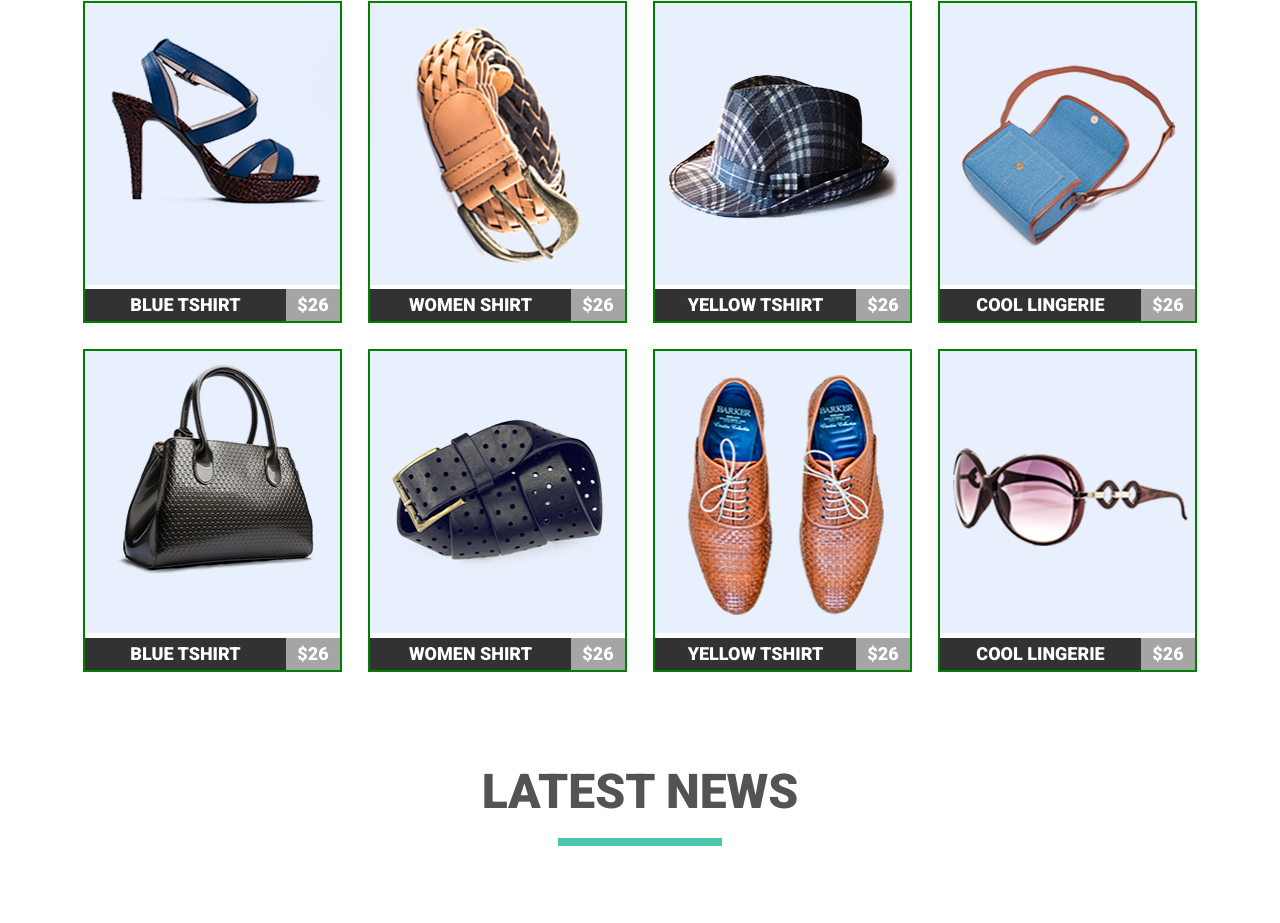
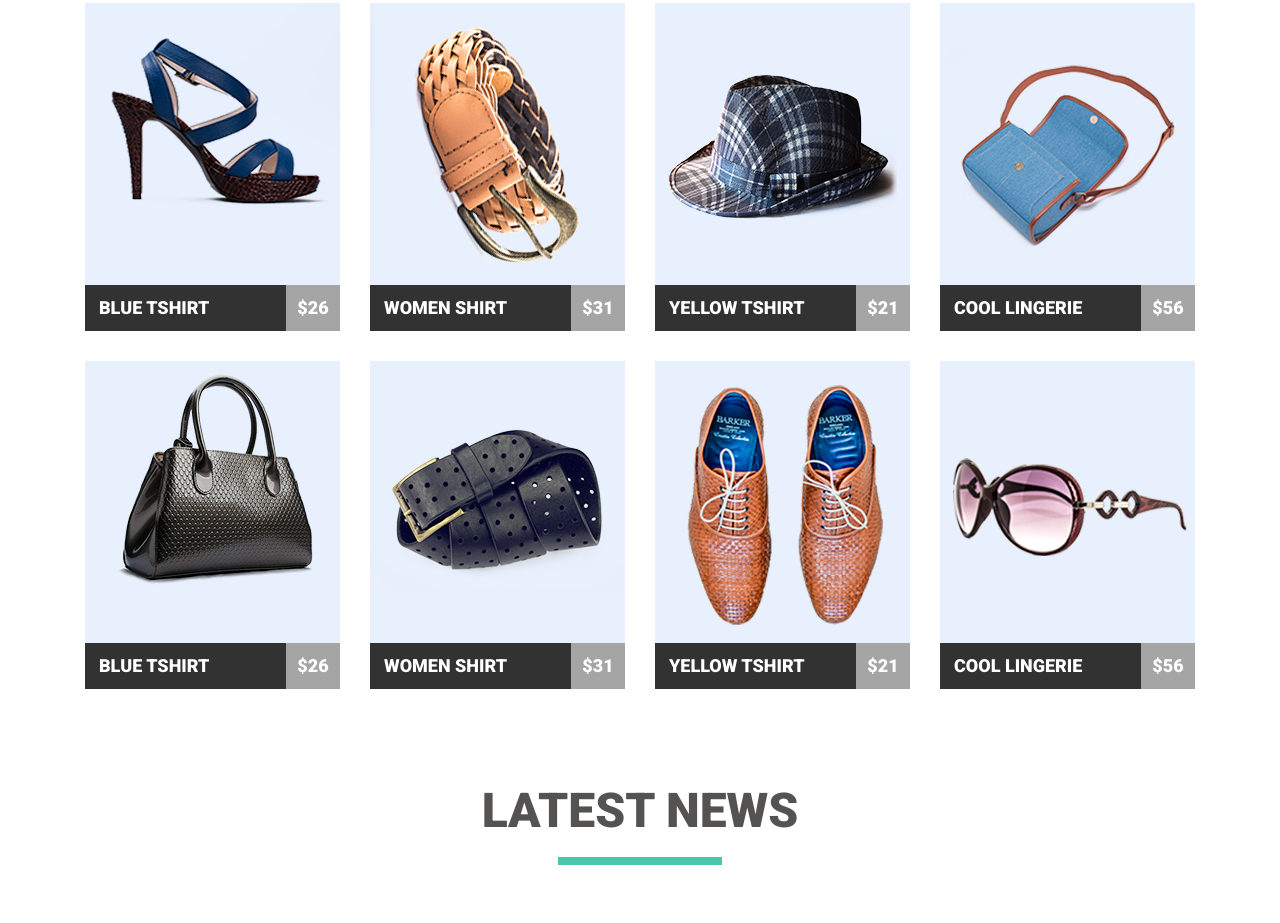
Before and after one commit to Andriy1982/goit-fe-course, a plain HTML site: page html-css/module-04/index.html in a window 1280 px wide. Shown: the part 333-1256 px from the top of the page. Drawn offline with nearby package versions, Linux system fonts and the light colour scheme.

Commit message:
homework-4 completed

```diff
--- a/html-css/module-04/css/styles.css
+++ b/html-css/module-04/css/styles.css
@@ -1,24 +1,24 @@
 body {
-    /* margin: 0px;
-    padding: 0px;    */
        color: #555252;
-    /* background-color: rgb(218, 120, 120); */
    }
 .conteiner {
     width: 1110px;
     padding-top: 38px;
     margin: 0px auto 104px;
-    /* background-color: rgb(65, 161, 116); */
     }
 .conteiner-main {
     width: 1110px;
     margin: 0 auto;
 }
-
 .clearfix::after {
     display: table;
     content: '';
     clear: both;
+}
+img{
+    display: block;
+    max-width: 100%;
+    height: auto;
 }
 h2,
 h3,
@@ -26,9 +26,6 @@ p {
     margin: 0;
     padding: 0;
 }
-/* HEADER */
-
-
 .logotip {
     float: left;
     display: block;
@@ -61,26 +58,23 @@ font-weight: bold;
 }
 .site-navigation a {
     display: block;
-    color: #000;
+    color: #0f0101;
     text-decoration: none;
     text-transform: uppercase;
     font-family: 'Open Sans', sans-serif;
     font-weight: bold;
-    /* font-size: 0.494cm; */
-    line-height: 0.785;
+    font-size: 14px;
+    line-height: 11px;
 }
 .site-navigation a:hover,
 .site-navigation a:focus {
     color: rgb( 26, 188, 156 );
     }
-
-
-/* Section Product */
 .products h2{
     margin-bottom: 30px;
     font-family: 'Roboto', sans-serif;
     font-size: 48px;
-    font-weight: 900px;
+    font-weight: 900;
     line-height: 32px;
     text-align: center;
 }
@@ -103,7 +97,6 @@ font-weight: bold;
 .products-list-item {
     float: left;
     width: 255px;
-    outline: 2px solid green;
 }
 .products-list-item:not(:nth-child(4n)) {
     margin-right: 30px;
@@ -114,57 +107,53 @@ margin-bottom: 30px;
 .products {
     margin-bottom: 106px;
 }
-
-.products-name {
-    /* background-color: rgb( 50, 50, 50 ); */
-}
 .products-name h3 {
     float: left;
-    background-color: rgb( 50, 50, 50 );
+    padding: 7px 0px 7px 14px;
+    width: 187px;
     font-size: 18px;
     font-family: 'Roboto', sans-serif;
-    color: rgb( 255, 255, 255 );
     text-transform: uppercase;
     line-height: 32px;
     font-weight: 900;
-    text-align: center;
-    width: 201px;
+    color: rgb( 255, 255, 255 );
+    background-color: rgb( 50, 50, 50 );
 }
 .products-name p {
+    float: right;
+    padding: 7px 0px;
+    width: 54px;
     font-size: 18px;
     color: rgb( 255, 255, 255 );
-    float: right;
     text-transform: uppercase;
     font-family: 'Roboto', sans-serif;
     font-weight: 900;
-    width: 54px;
     text-align: center;
     line-height: 32px;
-
 }
 .products-name p {
     background-color: rgba( 50, 50, 50 ,0.44);
 }
-
 .products-name p::before {
     content: '\0024';
 }
-/* Section Blog */
-/*
+.products-list-item:hover .products-name h3 {
+    background-color: rgb(26, 188, 156)
+}
+.products-list-item:hover .products-name p {
+    background-color: rgba(26, 188, 156,0.44)
+}
 .blog {
-
-
-} */
+    margin-bottom: 44px;
+}
 .blog h2 {
     margin-bottom: 30px;
     font-family: 'Roboto', sans-serif;
     font-size: 48px;
-    font-weight: 900px;
+    font-weight: 900;
     line-height: 32px;
-    /* padding: 20px; */
     text-align: center;
 }
-
 .news {
     margin: 0;
     padding: 0;
@@ -188,23 +177,13 @@ margin-bottom: 30px;
 .news-item img {
     margin-bottom: 14px;
 }
-
 .news-item h3 {
+    margin-bottom: 12px;
     font-family: 'Open Sans', sans-serif;
-    margin-bottom: 12px;
     font-weight: 600;
     font-size: 18px;
     line-height: 26px;
 }
-/* .news-item h3::after {
-    display: block;
-    margin-top: 12px;
-    width: 136px;
-    height: 4px;
-    content: '' ;
-    background-color: #4ec6ab;
-} */
-/* Полоса між абзацом і текстом */
 .news-item p::before {
     display: block;
     margin-bottom: 26px;
@@ -213,7 +192,6 @@ margin-bottom: 30px;
     content: '' ;
     background-color: #4ec6ab;
 }
-
 .news-item p {
     margin-bottom: 14px;
 }
@@ -231,112 +209,5 @@ margin-bottom: 30px;
     line-height: 26px;
     color: #ffffff ;
     background-color: rgb( 78, 198, 171 );
-    box-shadow: 1px 1.732px 5px 0px rgb( 0, 0, 0 );
-    margin-bottom: 44px;
     cursor: pointer;
 }
-/* body {
-     margin: 0px;
-     padding: 0px;
-     font-family: 'Playfair Display', serif;
-     font-size: 14px;
-     color: #626262;
-    }
-img{
-    display: block;
-    max-width: 100%;
-    height: auto;
-    }
-nav{
-    padding: 76px 0px 104px ;
-    }
-.site-navigation {
-    margin: 0px;
-    padding: 0px;
-    text-align: center;
-    }
-.site-navigation li {
-    display: inline-block;
-    }
-.site-navigation li:nth-child(1){
-    margin-right: 122px;
-    }
-.site-navigation li:nth-child(2){
-    margin-right: 102px;
-     }
-.site-navigation li:nth-child(3){
-    margin-right: 96px;
-    }
-.site-navigation a {
-    display: block;
-    color: #626262;
-    text-transform: uppercase;
-    text-decoration: none;
-    line-height: 24px;
-    }
-.conteiner {
-    width: 900px;
-    margin: 0 auto;
-    }
-.site-navigation a:hover,
-.site-navigation a:focus {
-    color: #03a9f4;
-    }
-.main-content p,
-.main-content h2 {
-    margin: 0px;
-    }
-.main-list {
-    list-style: none;
-    margin: 0px 0px 52px 0px;
-    padding: 0px;
-    font-size: 0px;
-    }
-.main-list-item {
-    width: 420px;
-    display: inline-block;
-    margin-bottom: 132px;
-    }
-.main-list-item:nth-child(2n-1){
-    margin-right: 60px;
-    }
-.main-list-item:nth-last-child(-n+2) {
-    margin-bottom: 0px;
-    }
-.main-list-item h2 {
-    font-size: 30px;
-    font-weight: normal;
-    margin-bottom: 36px;
-    }
-.main-list-item p {
-    font-size: 14px;
-    line-height: 24px;
-    }
-.main-conteiner .main-paragraf {
-    font-family: 'Ubuntu', sans-serif;
-    text-transform: uppercase;
-    font-weight: lighter;
-    margin-top: 0px;
-    margin-bottom: 32px;
-    color: #b4ad9e;
-    }
-.main-list-item img {
-    margin-bottom: 30px;
-    }
-.load_more_button {
-    padding: 0px;
-    width: 164px;
-    height: 60px;
-    font-size: 20px;
-    line-height: 24px;
-    font-family: 'Times New Roman';
-    color: #626262;
-    cursor: pointer;
-    }
-.load_more {
-    text-align: center;
-    }
-
-
-
-     */
--- a/html-css/module-04/index.html
+++ b/html-css/module-04/index.html
@@ -28,59 +28,59 @@
             <h2>FEATURED PRODUCTS</h2>
             <ul class="products-list clearfix">
                 <li class="products-list-item">
-                    <img src="image/sandals.png" alt="sandals" width="255" height="282">
+                  <a href="#"><img src="image/sandals.png" alt="sandals" width="255" height="282"></a>
                     <div class="products-name clearfix">
-                        <h3>blue tshirt</h3>
+                        <a href="#"><h3>blue tshirt</h3></a>
                         <p>26</p>
                     </div>
                 </li>
                 <li class="products-list-item">
-                    <img src="image/strap.png" alt="strap" width="256" height="282">
+                   <a href="#"> <img src="image/strap.png" alt="strap" width="255" height="282"></a>
                     <div class="products-name clearfix">
-                        <h3>women shirt</h3>
+                        <a href="#"><h3>women shirt</h3></a>
+                        <p>31</p>
+                    </div>
+                </li>
+                <li class="products-list-item">
+                   <a href="#"><img src="image/hat.png" alt="hat" width="255" height="282"></a>
+                    <div class="products-name clearfix">
+                        <a href="#"><h3>yellow tshirt</h3></a>
+                        <p>21</p>
+                    </div>
+                </li>
+                <li class="products-list-item">
+                   <a href="#"><img src="image/handbag.png" alt="handbag" width="255" height="282"></a>
+                    <div class="products-name clearfix">
+                        <a href="#"><h3>cool lingerie</h3></a>
+                        <p>56</p>
+                    </div>
+                </li>
+                <li class="products-list-item">
+                   <a href="#"><img src="image/bag.png" alt="bag" width="255" height="282"></a>
+                    <div class="products-name clearfix">
+                        <a href="#"><h3>blue tshirt</h3></a>
                         <p>26</p>
                     </div>
                 </li>
                 <li class="products-list-item">
-                    <img src="image/hat.png" alt="hat" width="256" height="282">
+                    <a href="#"><img src="image/strap_black.png" alt="strap_black" width="255" height="282"></a>
                     <div class="products-name clearfix">
-                        <h3>yellow tshirt</h3>
-                        <p>26</p>
+                        <a href="#"><h3>women shirt</h3></a>
+                        <p>31</p>
                     </div>
                 </li>
                 <li class="products-list-item">
-                    <img src="image/handbag.png" alt="handbag" width="256" height="282">
+                    <a href="#"><img src="image/shoes.png" alt="shoes" width="255" height="282"></a>
                     <div class="products-name clearfix">
-                        <h3>cool lingerie</h3>
-                        <p>26</p>
+                        <a href="#"><h3>yellow tshirt</h3></a>
+                        <p>21</p>
                     </div>
                 </li>
                 <li class="products-list-item">
-                    <img src="image/bag.png" alt="bag" width="256" height="282">
+                    <a href="#"><img src="image/points.png" alt="points" width="255" height="282"></a>
                     <div class="products-name clearfix">
-                        <h3>blue tshirt</h3>
-                        <p>26</p>
-                    </div>
-                </li>
-                <li class="products-list-item">
-                    <img src="image/strap_black.png" alt="strap_black" width="256" height="282">
-                    <div class="products-name clearfix">
-                        <h3>women shirt</h3>
-                        <p>26</p>
-                    </div>
-                </li>
-                <li class="products-list-item">
-                    <img src="image/shoes.png" alt="shoes" width="256" height="282">
-                    <div class="products-name clearfix">
-                        <h3>yellow tshirt</h3>
-                        <p>26</p>
-                    </div>
-                </li>
-                <li class="products-list-item">
-                    <img src="image/points.png" alt="points" width="256" height="282">
-                    <div class="products-name clearfix">
-                        <h3>cool lingerie</h3>
-                        <p>26</p>
+                        <a href="#"><h3>cool lingerie</h3></a>
+                        <p>56</p>
                     </div>
                 </li>
             </ul>
```
Lines whose indentation alone changed are shown as unchanged.
